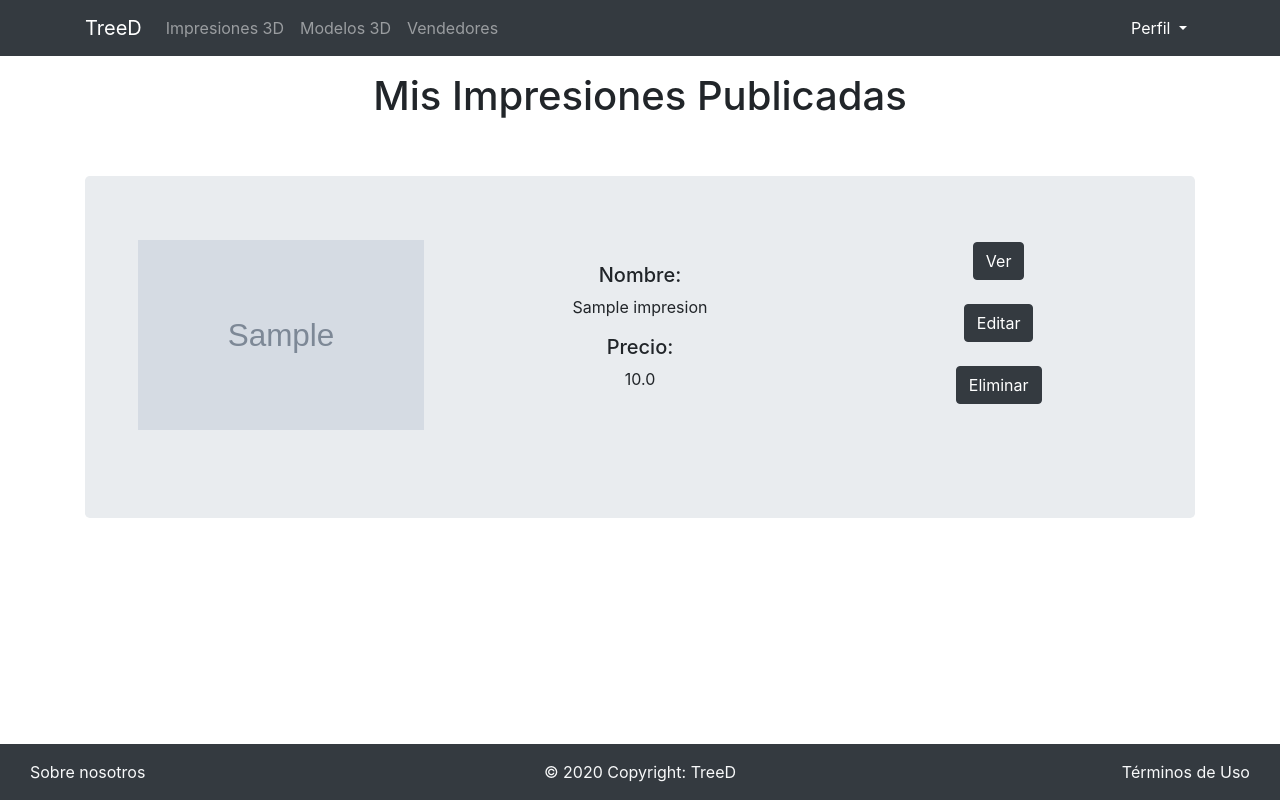
After one commit to dp2-anacardo/treeD, a Django app: page /misPublicaciones/ in a window 1280 px wide. The commit adds this page. Run offline with Django 3.2, Linux system fonts and the light colour scheme; a user stored in the database is signed in; tables that the repository leaves empty hold one stand-in row (values such as "Sample post"); grey boxes marked "Sample" are stand-in pictures; some libraries are stand-ins or nearby versions.

Commit message:
Terminado List Publicaciones

```diff
--- a/treeD/main/templates/base.html
+++ b/treeD/main/templates/base.html
@@ -62,6 +62,7 @@
                           <a class="dropdown-item" href="#">Editar Perfil</a>
                           <a class="dropdown-item" href="#">Mis Ventas</a>
                           <a class="dropdown-item" href="#">Mis Compras</a>
+                          <a class="dropdown-item" href="/misPublicaciones/">Mis Publicaciones</a>
                           <a class="dropdown-item" href="/logout">Cerrar Sesión</a>
                         </div>
                       </div>
--- a/treeD/main/templates/list2.html
+++ /dev/null
@@ -1,5 +0,0 @@
-{% for i in query %}
-<ul>
-    <li>Nombre: {{ i.nombre }}</li>
-</ul>
-{% endfor %}
--- /dev/null
+++ b/treeD/main/templates/misPublicaciones.html
@@ -0,0 +1,35 @@
+{% extends 'base.html' %}
+{% load static %}
+{% block content %}
+
+<div class="bottom-footer">
+    <h1 class="text-center"> Mis Impresiones Publicadas</h1> <br> <br>
+{% for i in query %}
+    <div class="container">
+        <div class="jumbotron">
+            <div class="row">
+                <div class="col-lg-4 my-auto text-center">
+                    <img src={{i.imagen_set.all.0.imagen.url}} height="190" width="286" >
+                </div>
+
+
+                <div class="col-lg-4 my-auto">
+                    <h5 class="text-center">Nombre:</h5><p class="text-center">{{i.nombre}}</p>
+                    <h5 class="text-center">Precio:</h5><p class="text-center">{{i.precio}}</p>
+
+                </div>
+
+                <div class="col-lg-4 my-auto text-center">
+
+                        <a href="{% url 'mostrarImpresion_url' i.idImpresion %}" class="btn btn-dark m-auto">Ver</a> <br> <br>
+                        <a href="#" class="btn btn-dark m-auto">Editar</a><br> <br>
+                        <a href="#" class="btn btn-dark m-auto">Eliminar</a><br> <br>
+
+                </div>
+
+            </div>  <br>
+    </div>
+</div>
+{% endfor %}
+</div>
+{% endblock %}
--- a/treeD/main/tests.py
+++ b/treeD/main/tests.py
@@ -32,7 +32,7 @@ class ListarImpresionesPublicadasTest(TestCase):
         """ Testea que si no hay usuario logeado retorna al
             index.html
         """
-        response = self.client.get('/list2/')
+        response = self.client.get('/misPublicaciones/')
         self.assertTemplateUsed(response, 'index.html')
 
     def test_listar_impresiones_publicadas_usuario(self):
@@ -40,8 +40,8 @@ class ListarImpresionesPublicadasTest(TestCase):
             del vendedor
         """
         self.client.login(username="usuario1", password="usuario1")
-        response = self.client.get('/list2/')
-        result = Impresion.objects.filter(publicador=3)
+        response = self.client.get('/misPublicaciones/')
+        result = Impresion.objects.filter(vendedor=3)
         self.assertQuerysetEqual(response.context['query'], result, transform=lambda x: x)
 
 class listarImpresionesTest(TestCase):
--- a/treeD/main/views.py
+++ b/treeD/main/views.py
@@ -30,8 +30,8 @@ def listar_impresiones_publicadas(request):
     """
     if request.user.is_authenticated:
         perfil_user = Perfil.objects.get(usuario=request.user)
-        query = Impresion.objects.filter(publicador=perfil_user)
-        return render(request, "list2.html", {"query": query})
+        query = Impresion.objects.filter(vendedor=perfil_user)
+        return render(request, "misPublicaciones.html", {"query": query})
 
     return render(request, 'index.html')
 
--- a/treeD/treeD/urls.py
+++ b/treeD/treeD/urls.py
@@ -24,7 +24,7 @@ urlpatterns = [
     path('admin/', admin.site.urls),
     path('list/', views.buscador_impresiones_3d),
     path('', views.index),
-    path('list2/', views.listar_impresiones_publicadas),
+    path('misPublicaciones/', views.listar_impresiones_publicadas),
     path('login/', LoginView.as_view(), name="login_url"),
     path('logout/', LogoutView.as_view(), name="logout_url"),
     path('impresion/listarImpresiones/', views.listarImpresiones, name="listarImpresiones_url"),
```
